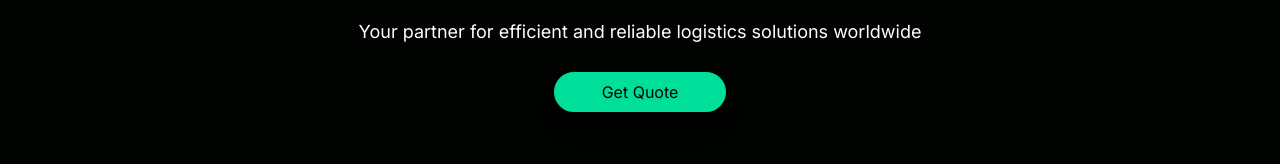
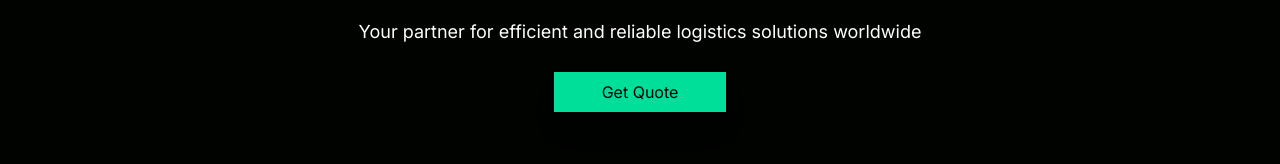
Before and after one commit to Whitehead549/drippainter, a React (Create React App) app: page /#/ in a window 1280 px wide. Shown: the part 346-510 px from the top of the page. Built offline with nearby package versions, Linux system fonts and the light colour scheme.

Commit message:
first commit

```diff
--- a/src/components/Hero.jsx
+++ b/src/components/Hero.jsx
@@ -20,7 +20,7 @@ const Hero = () => {
           {/* Get Quote Button */}
           <a
             href="https://freightswiftlogistics.com/about/"
-            className="bg-[#00df9a] border-2 border-[#000000] text-[#000000] py-1 px-4 sm:px-6 md:px-10 lg:px-12 lg:py-2 rounded-full hover:bg-white hover:text-black transition-all duration-300 transform hover:scale-105 shadow-xl"
+            className="bg-[#00df9a] border-2 border-[#000000] text-[#000000] py-1 px-4 sm:px-6 md:px-10 lg:px-12 lg:py-2 rounded-sm hover:bg-white hover:text-black transition-all duration-300 transform hover:scale-105 shadow-xl"
           >
             Get Quote
           </a>
```
Also changed, not shown: 7 other files (tests, documents, lock files or other folders).
